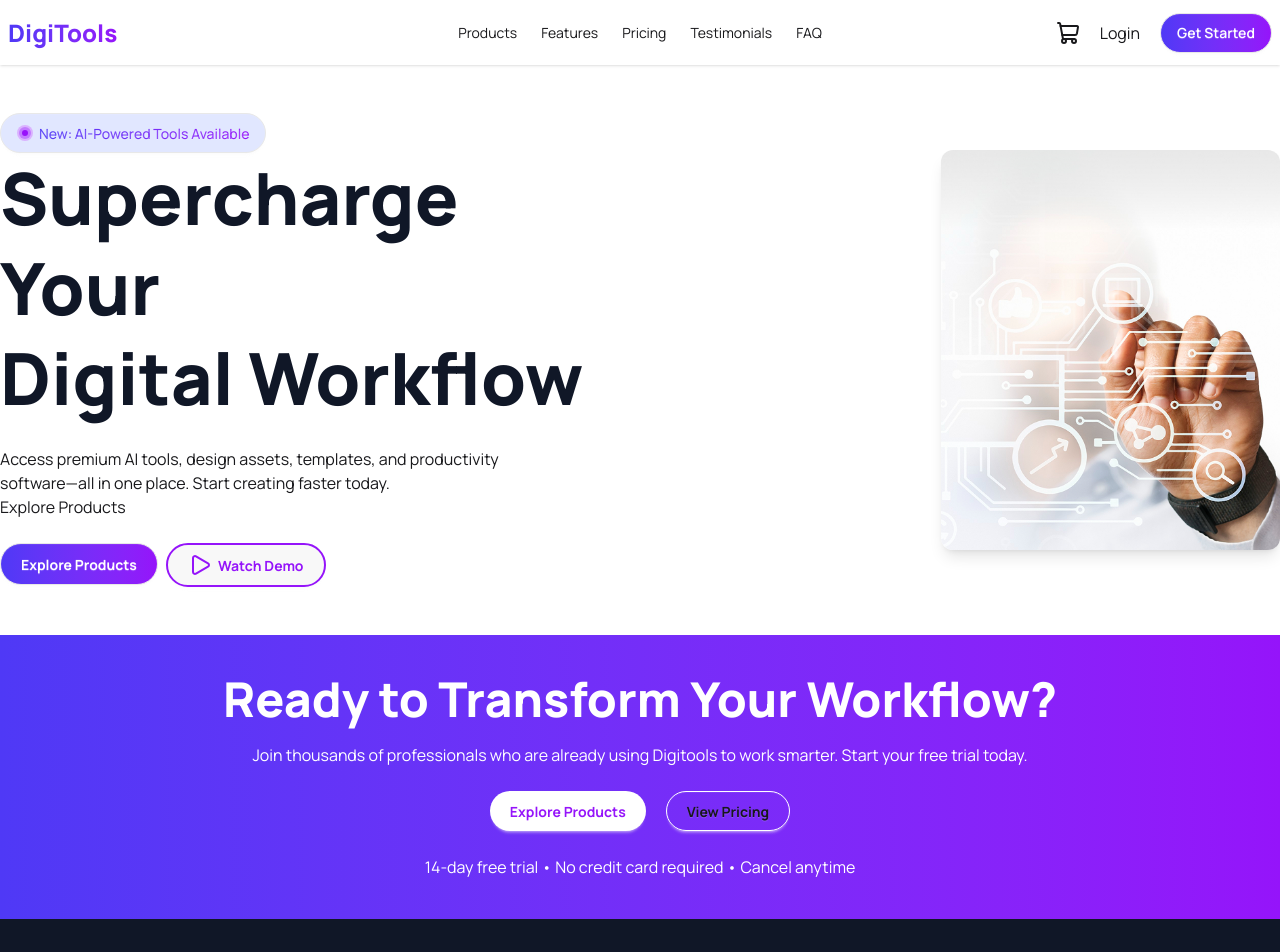
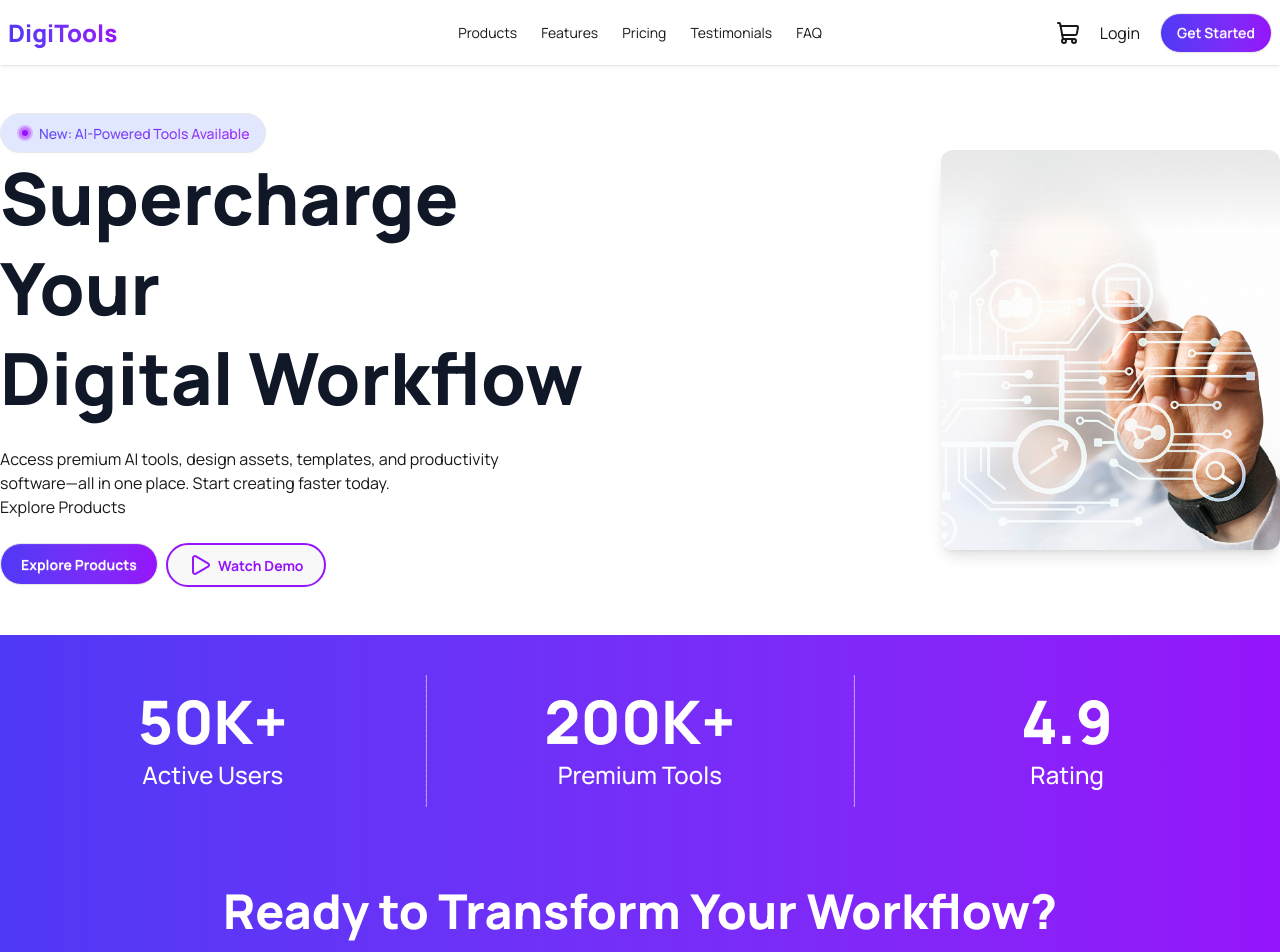
Before and after one commit to CoderRuhulAmin/PH-B13-A06, a React (Vite) app: page / in a window 1280 px wide. Shown: the top 952 px of the page. Built offline with nearby package versions, Linux system fonts and the light colour scheme.

Commit message:
Stats section is done

```diff
--- a/src/App.jsx
+++ b/src/App.jsx
@@ -1,8 +1,9 @@
 import './App.css'
 import Hero from './modules/hero/Hero'
 import Navbar from './modules/navbar/Navbar'
+import Stats from './modules/stats/Stats'
+import Workflow from './modules/workflow/Workflow'
 import Footer from './modules/footer/Footer'
-import Workflow from './modules/workflow/Workflow'
 
 
 
@@ -18,6 +19,8 @@ function App() {
         <Hero />
       </header>
       <main>
+        <Stats/>
+
 
         <Workflow />
       </main>
--- /dev/null
+++ b/src/modules/stats/Stats.jsx
@@ -0,0 +1,26 @@
+import React from 'react';
+
+const Stats = () => {
+    return (
+        <section className='stats w-full rounded-none bg-linear-to-r from-[#4F39F6] to-[#9514FA] text-white py-10'>
+            <div className="container mx-auto text-white flex justify-around items-center">
+                <div className="stat">
+                    <div className="stat-value text-6xl font-extrabold text-center mb-2">50K+</div>
+                    <div className="stat-title text-2xl font-medium text-center text-white">Active Users</div>
+                </div>
+                <span className="w-0.5 h-full bg-white/50 text-center"></span>
+                <div className="stat">
+                    <div className="stat-value text-6xl font-extrabold text-center mb-2">200K+</div>
+                    <div className="stat-title text-2xl font-medium text-center text-white">Premium Tools</div>
+                </div>
+                <span className="w-0.5 h-full bg-white/50 text-center"></span>
+                <div className="stat">
+                    <div className="stat-value text-6xl font-extrabold text-center mb-2">4.9</div>
+                    <div className="stat-title text-2xl font-medium text-center text-white">Rating</div>
+                </div>
+            </div>
+        </section>
+    );
+};
+
+export default Stats;
```
